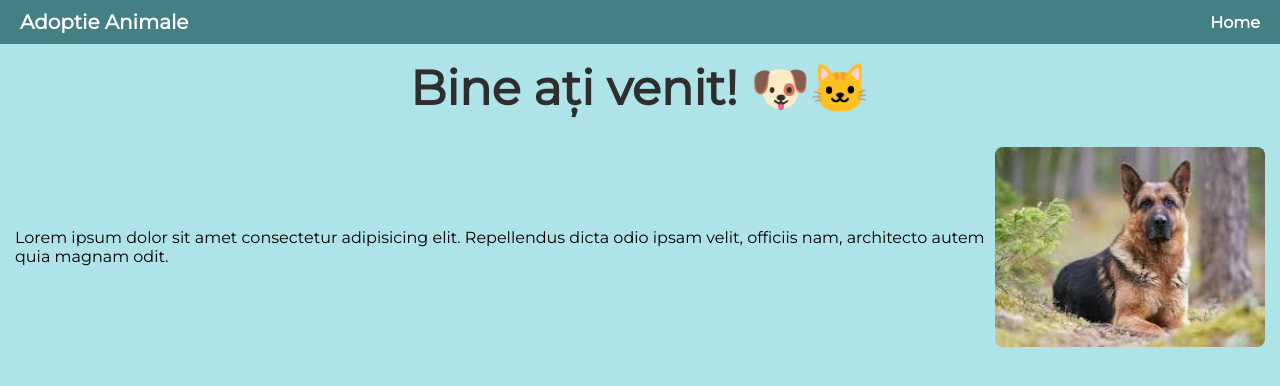
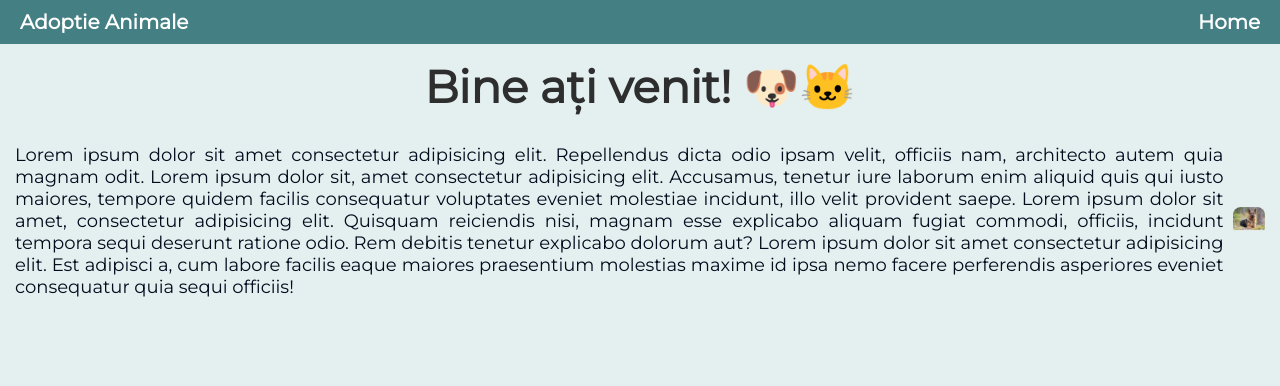
Before and after one commit to AndreiB08/Licenta-Aplicatie-Web-Centru-Adoptie-Animale, a React (Vite) app in the folder front-end/: page / in a window 1280 px wide. Shown: the top 386 px of the page. Built offline with nearby package versions, Linux system fonts and the light colour scheme.

Commit message:
update front-end

```diff
--- a/front-end/src/App.jsx
+++ b/front-end/src/App/App.jsx
@@ -1,8 +1,8 @@
 import React from "react";
 import { BrowserRouter as Router, Routes, Route } from "react-router-dom";
-import Home from "./Pages/Home/Home";
-import NotFound from "./Pages/NotFound/NotFound";
-import Navbar from "./Components/NavBar/NavBar";
+import Home from "../Pages/Home/Home";
+import NotFound from "../Pages/NotFound/NotFound";
+import Navbar from "../Components/NavBar/NavBar";
 const App = () => {
   return (
     <Router>
--- a/front-end/src/Components/NavBar/NavBar.css
+++ b/front-end/src/Components/NavBar/NavBar.css
@@ -21,6 +21,7 @@
 }
 
 .navbar-links li a {
+    font-size: 20px;
     text-decoration: none;
     color: white;
     font-weight: bold;
@@ -28,5 +29,5 @@
 }
 
 .navbar-links li a:hover {
-    color: #100769;
+    color: #eecd86;
 }
--- a/front-end/src/Pages/Home/Home.css
+++ b/front-end/src/Pages/Home/Home.css
@@ -6,7 +6,7 @@ body {
 }
 
 #home-title {
-    font-size: 3rem;
+    font-size: 2.5rem;
     font-weight: bold;
     color: #2e2e2e;
     text-align: center;
@@ -30,6 +30,10 @@ body {
     gap: 10px;
 }
 
+/* .info {
+
+} */
+
 .swiper-container {
     /* width: 100%;
     height: 100%; */
--- a/front-end/src/Pages/Home/Home.jsx
+++ b/front-end/src/Pages/Home/Home.jsx
@@ -12,7 +12,7 @@ import poza3 from '../../Assets/caine3.jpg';
 
 
 const Home = () => {
-  const images = [poza1, poza2, poza3];
+  const images = [poza1, poza2, poza3, poza1, poza2, poza3];
 
   return (
     <div className="home">
@@ -21,8 +21,7 @@ const Home = () => {
       <div className="content">
         <div className="info">
           <p>
-            Lorem ipsum dolor sit amet consectetur adipisicing elit.
-            Repellendus dicta odio ipsam velit, officiis nam, architecto autem quia magnam odit.
+            Lorem ipsum dolor sit amet consectetur adipisicing elit. Repellendus dicta odio ipsam velit, officiis nam, architecto autem quia magnam odit. Lorem ipsum dolor sit, amet consectetur adipisicing elit. Accusamus, tenetur iure laborum enim aliquid quis qui iusto maiores, tempore quidem facilis consequatur voluptates eveniet molestiae incidunt, illo velit provident saepe. Lorem ipsum dolor sit amet, consectetur adipisicing elit. Quisquam reiciendis nisi, magnam esse explicabo aliquam fugiat commodi, officiis, incidunt tempora sequi deserunt ratione odio. Rem debitis tenetur explicabo dolorum aut? Lorem ipsum dolor sit amet consectetur adipisicing elit. Est adipisci a, cum labore facilis eaque maiores praesentium molestias maxime id ipsa nemo facere perferendis asperiores eveniet consequatur quia sequi officiis!
           </p>
         </div>
 
@@ -39,8 +38,8 @@ const Home = () => {
               <SwiperSlide key={index}>
                 <img
                   src={url}
-                  alt={`Slide ${index}`}
-                  className="w-full h-64 object-cover rounded-lg shadow-lg"
+                  alt={`Câine ${index}`}
+                  // className="w-full h-64 object-cover rounded-lg shadow-lg"
                 />
               </SwiperSlide>
             ))}
--- a/front-end/src/main.css
+++ b/front-end/src/main.css
@@ -3,9 +3,12 @@
     padding: 0;
     box-sizing: border-box;
     font-family: 'Montserrat', Arial, sans-serif;
+    text-align: justify;
+    font-size: 18px;
   }
 
   body {
     position: relative;
-    background-color: #aee3e7;
+    background-color: #E4F0F0;
+    color: rgb(1, 12, 29);
   }
--- a/front-end/src/main.jsx
+++ b/front-end/src/main.jsx
@@ -1,6 +1,6 @@
 import { StrictMode } from 'react'
 import { createRoot } from 'react-dom/client'
-import App from './App.jsx'
+import App from "./App/App.jsx";
 import "./main.css";
 
 window.onerror = (message, source, lineno, colno, error) => {
```
Also changed, not shown: front-end/src/App/App.css (added), 1 other file (tests, documents, lock files or other folders).
